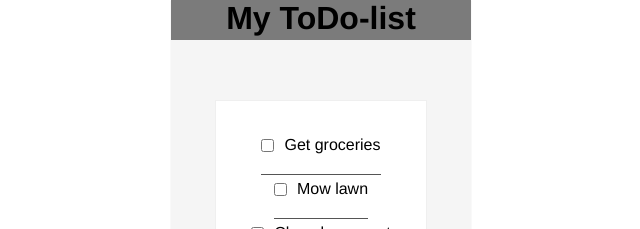
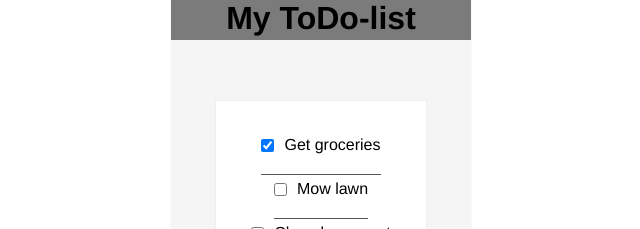
Before and after one commit to mdanneil/todo-app, a React (Create React App) app: page / in a window 1280 px wide. Shown: the top 229 px of the page, without its empty margins (319-959 px from the left). Built offline with nearby package versions, Linux system fonts and the light colour scheme.

Commit message:
checkbox checked if task completed

```diff
--- a/src/components/TodoItem.jsx
+++ b/src/components/TodoItem.jsx
@@ -4,7 +4,7 @@ import todoItemList from "../todoItemList";
 function TodoItem(props) {
     return (
         <div className="single-box">
-            <input type="checkbox" />
+            <input type="checkbox" checked={props.completed} />
             <p>{props.text}</p>
         </div>
     );
--- a/src/todoItemList.js
+++ b/src/todoItemList.js
@@ -2,7 +2,7 @@ const todoItemList = [
     {
         id: 1,
         text: "Get groceries",
-        completed: false,
+        completed: true,
     },
     {
         id: 2,
```
